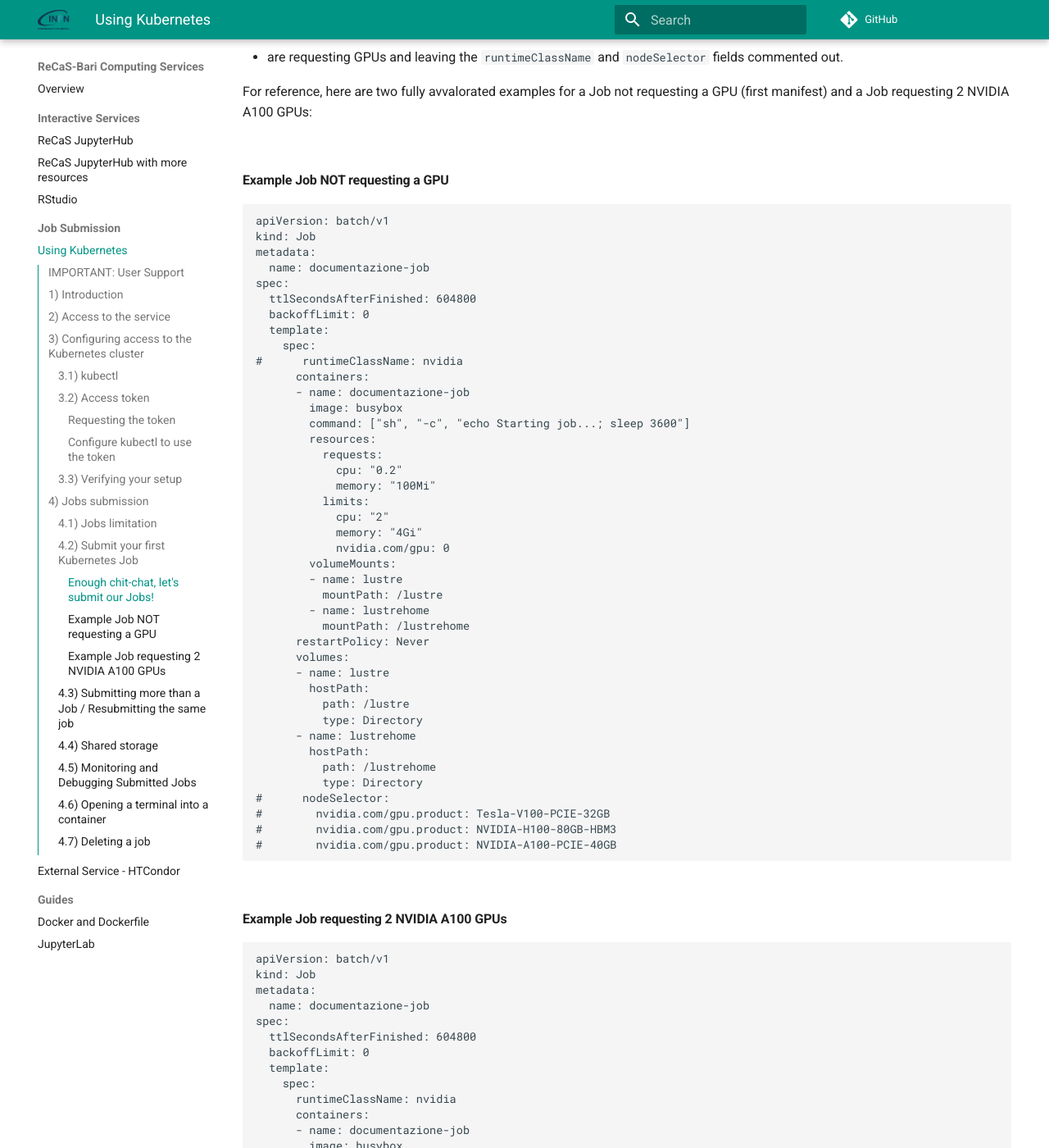
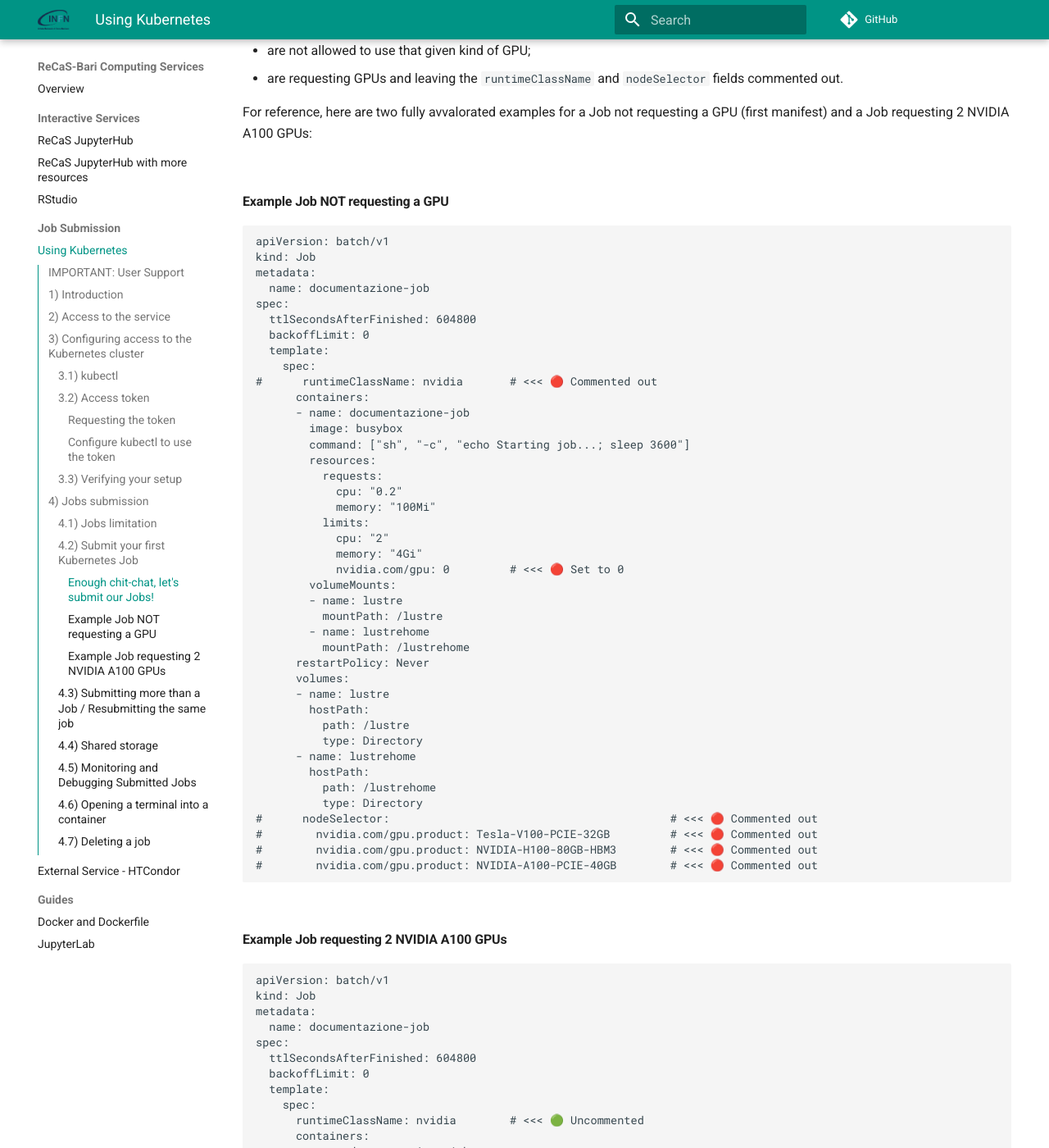
Before and after one commit to jvino/cluster-hpc-gpu-guides, an MkDocs documentation site: the page built from docs/job_submission/k8s-jobs.md, in a window 1280 px wide and 1400 px high, scrolled down 7786 px. Shown: the whole window at 82% size. Built offline with MkDocs 1.6.1 and Material for MkDocs 9.7.7, drawn with Linux system fonts in a browser that asks for light colours; comment, search, counter and statistics services are not loaded; some of the changed text lies outside the part shown.

Commit message:
review k8s job sub. doc.

````diff
--- a/docs/job_submission/k8s-jobs.md
+++ b/docs/job_submission/k8s-jobs.md
@@ -335,7 +337,7 @@
   backoffLimit: 0
   template:
     spec:
-#      runtimeClassName: nvidia
+#      runtimeClassName: nvidia       # <<< 🔴 Commented out
       containers:
       - name: documentazione-job
         image: busybox
@@ -347,7 +349,7 @@
           limits:
             cpu: "2"
             memory: "4Gi"
-            nvidia.com/gpu: 0
+            nvidia.com/gpu: 0         # <<< 🔴 Set to 0
         volumeMounts:
         - name: lustre
           mountPath: /lustre
@@ -363,10 +365,10 @@
         hostPath:
           path: /lustrehome
           type: Directory
-#      nodeSelector:
-#        nvidia.com/gpu.product: Tesla-V100-PCIE-32GB
-#        nvidia.com/gpu.product: NVIDIA-H100-80GB-HBM3
-#        nvidia.com/gpu.product: NVIDIA-A100-PCIE-40GB
+#      nodeSelector:                                          # <<< 🔴 Commented out
+#        nvidia.com/gpu.product: Tesla-V100-PCIE-32GB         # <<< 🔴 Commented out
+#        nvidia.com/gpu.product: NVIDIA-H100-80GB-HBM3        # <<< 🔴 Commented out
+#        nvidia.com/gpu.product: NVIDIA-A100-PCIE-40GB        # <<< 🔴 Commented out
 ```
 <br>
 
@@ -383,7 +385,7 @@
   backoffLimit: 0
   template:
     spec:
-      runtimeClassName: nvidia
+      runtimeClassName: nvidia        # <<< 🟢 Uncommented
       containers:
       - name: documentazione-job
         image: busybox
@@ -395,7 +397,7 @@
           limits:
             cpu: "2"
             memory: "4Gi"
-            nvidia.com/gpu: 2
+            nvidia.com/gpu: 2         # <<< 🟢 Set to integer
         volumeMounts:
         - name: lustre
           mountPath: /lustre
@@ -411,10 +413,10 @@
         hostPath:
           path: /lustrehome
           type: Directory
-      nodeSelector:
-#        nvidia.com/gpu.product: Tesla-V100-PCIE-32GB
-#        nvidia.com/gpu.product: NVIDIA-H100-80GB-HBM3
-        nvidia.com/gpu.product: NVIDIA-A100-PCIE-40GB
+      nodeSelector:                                           # <<< 🟢 Uncommented
+#        nvidia.com/gpu.product: Tesla-V100-PCIE-32GB         # <<< 🔴 Commented out (I want 2 A100)
+#        nvidia.com/gpu.product: NVIDIA-H100-80GB-HBM3        # <<< 🔴 Commented out (I want 2 A100)
+        nvidia.com/gpu.product: NVIDIA-A100-PCIE-40GB         # <<< 🟢 Uncommented
 ```
 
 
````
Also changed, not shown: other parts of docs/job_submission/k8s-jobs.md (+3 -1 lines).
